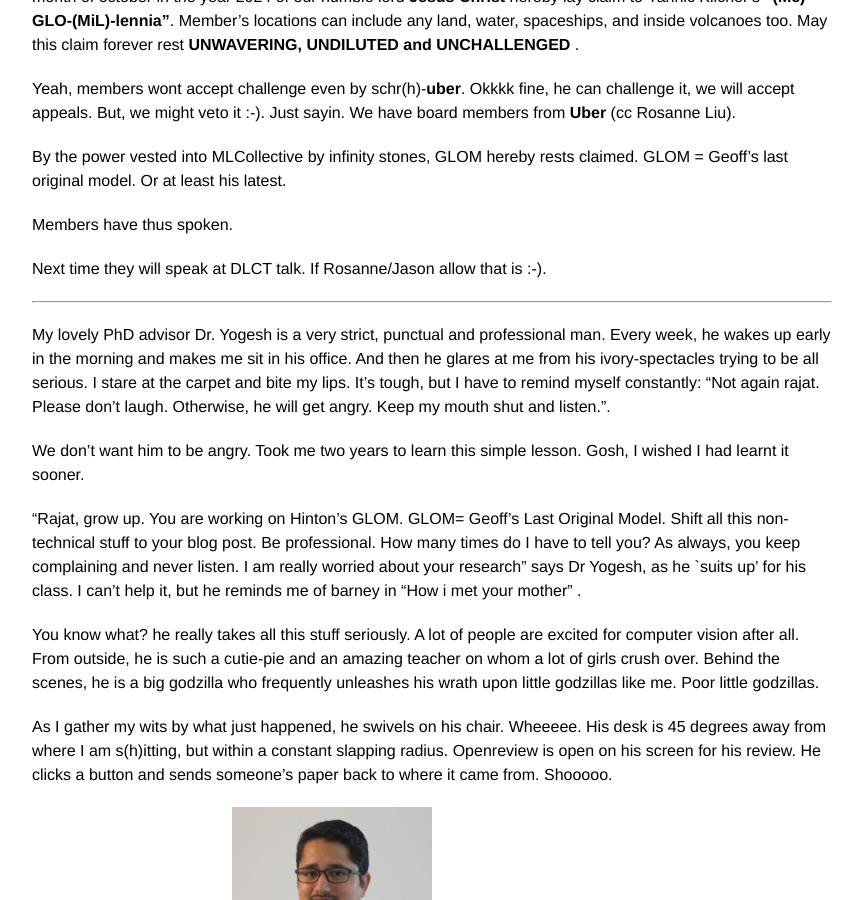
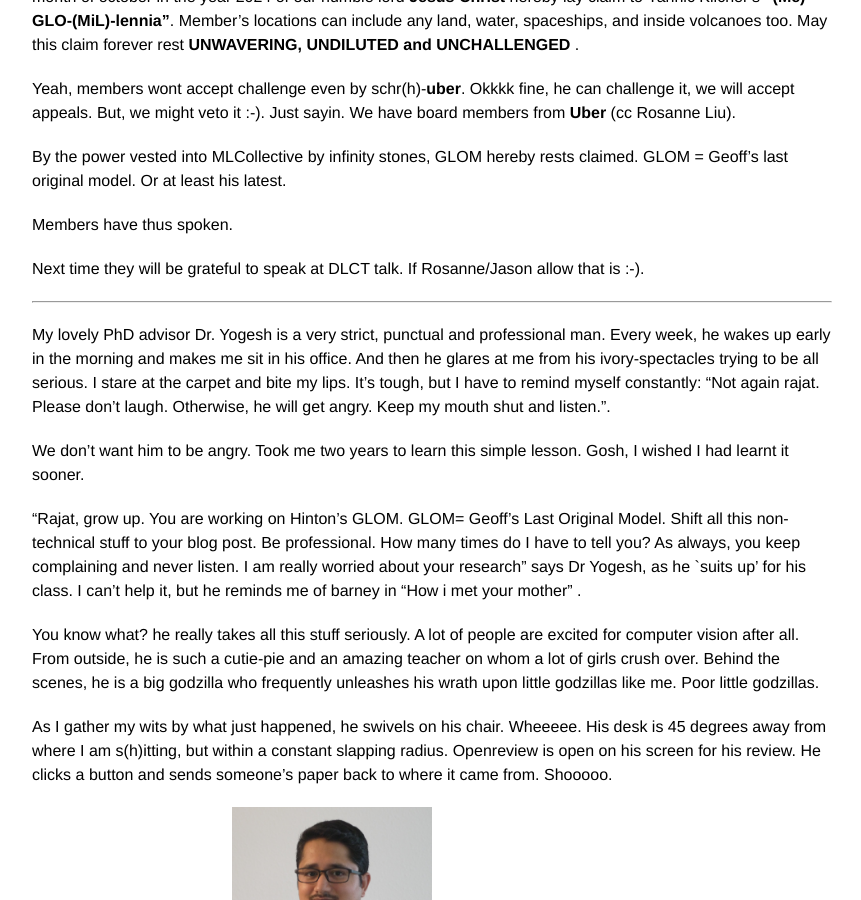
Before and after one commit to rajatmodi62/rajatmodi62.github.io, a Jekyll site: the page built from _posts/2024-10-26-hinton_apm.md, in a window 1280 px wide and 900 px high, scrolled down 1830 px. Shown: the whole window, without its empty margins (208-1069 px from the left). Built offline with Jekyll 4.4.1, drawn with Linux system fonts in a browser that asks for light colours; comment, search, counter and statistics services are not loaded.

Commit message:
soft link blog

```diff
--- a/_posts/2024-10-26-hinton_apm.md
+++ b/_posts/2024-10-26-hinton_apm.md
@@ -35,7 +35,7 @@ By the power vested into MLCollective by infinity stones, GLOM hereby rests clai
 
 Members have thus spoken.
 
-Next time they will speak at DLCT talk. If Rosanne/Jason allow that is :-).
+Next time they will be grateful to speak at DLCT talk. If Rosanne/Jason allow that is :-).
 
 ----------------
 
```
